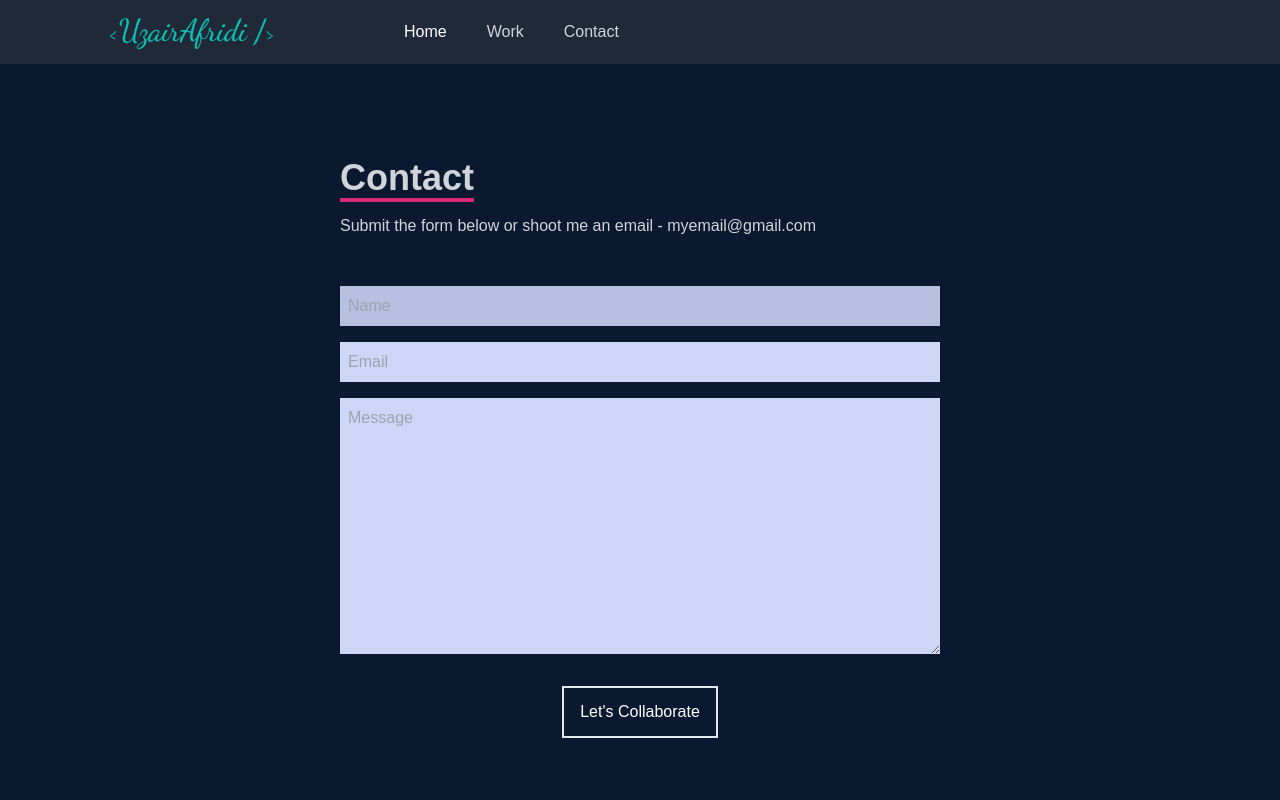
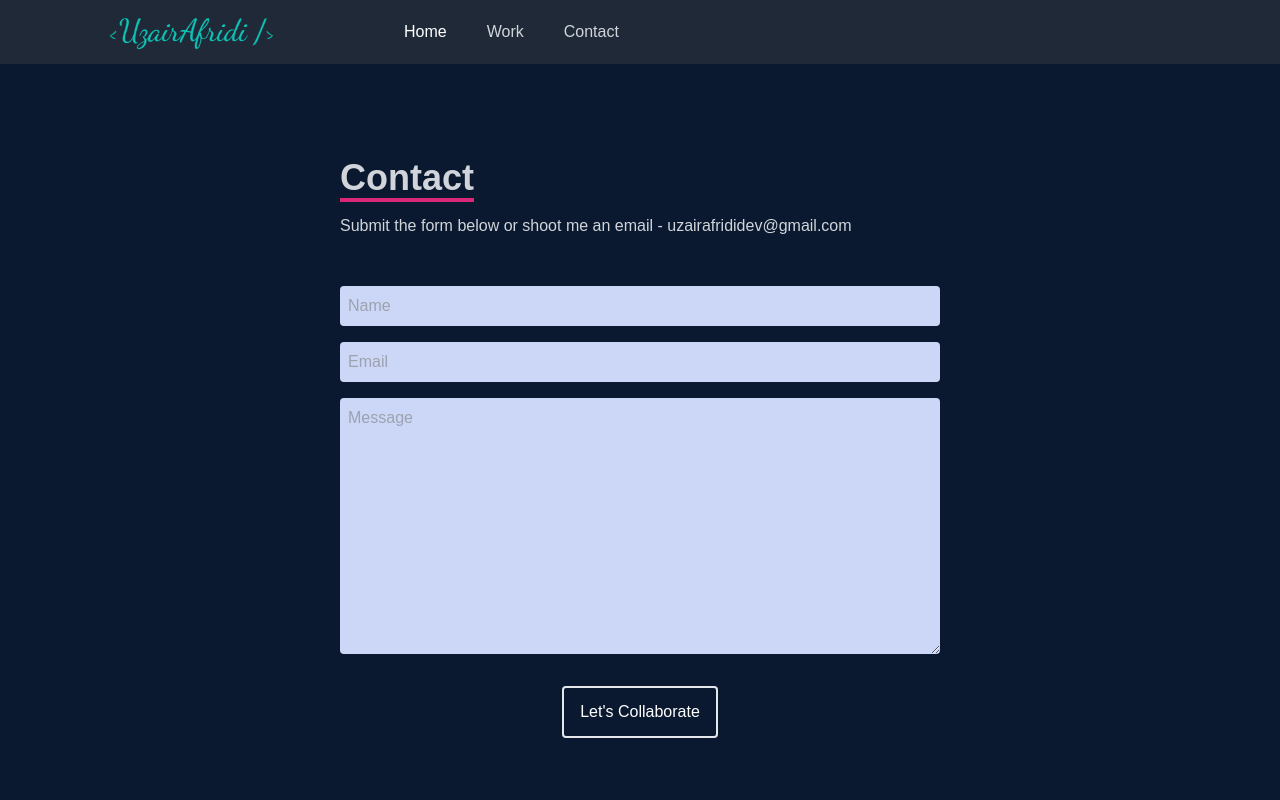
Before and after one commit to uzairafridi00/react-learning, a React (Create React App) app in the folder uzairafridi/: page /contact in a window 1280 px wide. Shown: the top 800 px of the page. Built offline with nearby package versions, Linux system fonts and the light colour scheme.

Commit message:
Rounded property applied on cards

```diff
--- a/uzairafridi/public/index.html
+++ b/uzairafridi/public/index.html
@@ -24,7 +24,7 @@
       work correctly both with client-side routing and a non-root public URL.
       Learn how to configure a non-root public URL by running `npm run build`.
     -->
-    <title>React App</title>
+    <title>Uzair Afridi</title>
   </head>
   <body>
     <noscript>You need to enable JavaScript to run this app.</noscript>
--- a/uzairafridi/src/App.js
+++ b/uzairafridi/src/App.js
@@ -21,7 +21,7 @@
   useEffect(() => {
     AOS.init({
       delay: 1000,
-      duration: 600,
+      duration: 500,
       easing: 'ease-in',
     });
     AOS.refresh();
--- a/uzairafridi/src/pages/Contact.jsx
+++ b/uzairafridi/src/pages/Contact.jsx
@@ -7,12 +7,12 @@
         <form method='POST' action="https://getform.io/f/a699a1b2-f225-434e-b317-1fbbde8e006c" className='flex flex-col max-w-[600px] w-full'>
             <div className='pb-8'>
                 <p className='text-4xl font-bold inline border-b-4 border-pink-600 text-gray-300'>Contact</p>
-                <p className='text-gray-300 py-4'>Submit the form below or shoot me an email - myemail@gmail.com</p>
+                <p className='text-gray-300 py-4'>Submit the form below or shoot me an email - uzairafrididev@gmail.com</p>
             </div>
-            <input className='bg-[#b6c1e2] p-2' type="text" placeholder='Name' name='name' />
-            <input className='my-4 p-2 bg-[#ccd6f6]' type="email" placeholder='Email' name='email' />
-            <textarea className='bg-[#ccd6f6] p-2' name="message" rows="10" placeholder='Message'></textarea>
-            <button className='text-white border-2 hover:bg-pink-600 hover:border-pink-600 px-4 py-3 my-8 mx-auto flex items-center'>Let's Collaborate</button>
+            <input className='bg-[#ccd6f6] p-2 rounded' type="text" placeholder='Name' name='name' />
+            <input className='my-4 p-2 bg-[#ccd6f6] rounded' type="email" placeholder='Email' name='email' />
+            <textarea className='bg-[#ccd6f6] p-2 rounded' name="message" rows="10" placeholder='Message'></textarea>
+            <button className='text-white border-2 rounded hover:bg-pink-600 hover:border-pink-600 px-4 py-3 my-8 mx-auto flex items-center'>Let's Collaborate</button>
         </form>
     </div>
    </>
--- a/uzairafridi/src/pages/Home.jsx
+++ b/uzairafridi/src/pages/Home.jsx
@@ -45,7 +45,7 @@
             </div>
 
             <Link to="/work">
-              <button className="text-white group border-2 px-6 py-3 my-2 flex items-center hover:bg-pink-600 hover:border-pink-600">
+              <button className="text-white rounded group border-2 px-6 py-3 my-2 flex items-center hover:bg-pink-600 hover:border-pink-600">
                 View Work
                 <span className="group-hover:rotate-90 duration-300">
                   <HiArrowNarrowRight className="ml-3 " />
```
Also changed, not shown: uzairafridi/src/pages/abc.js (deleted).
